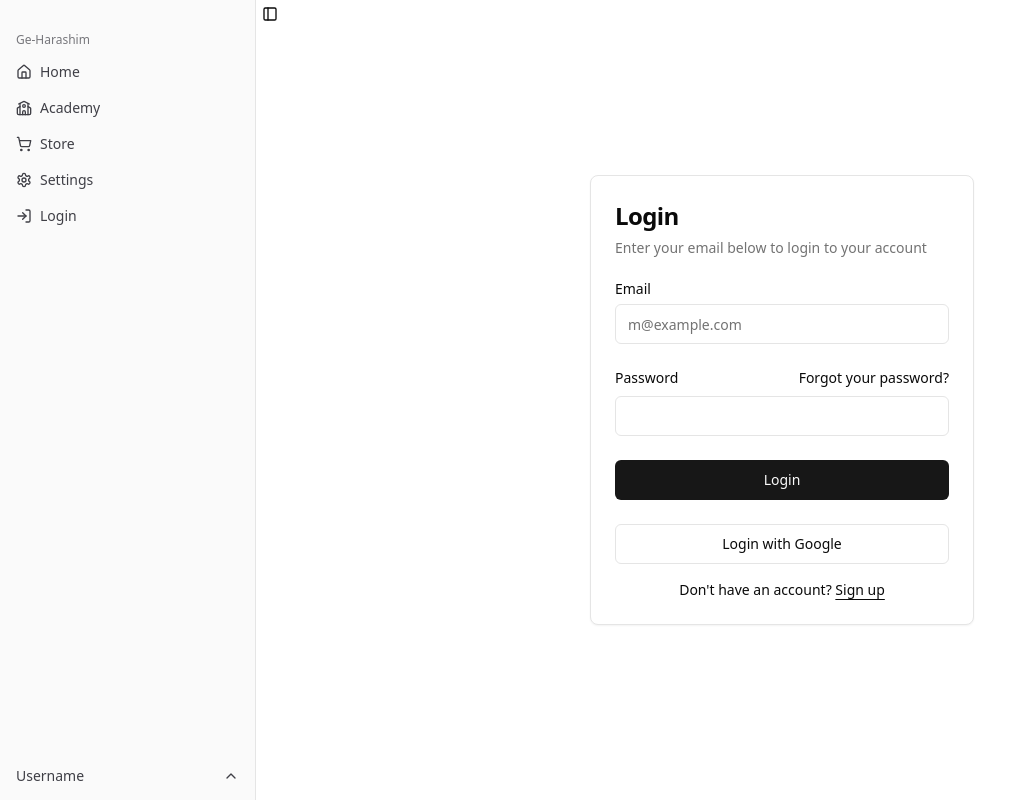
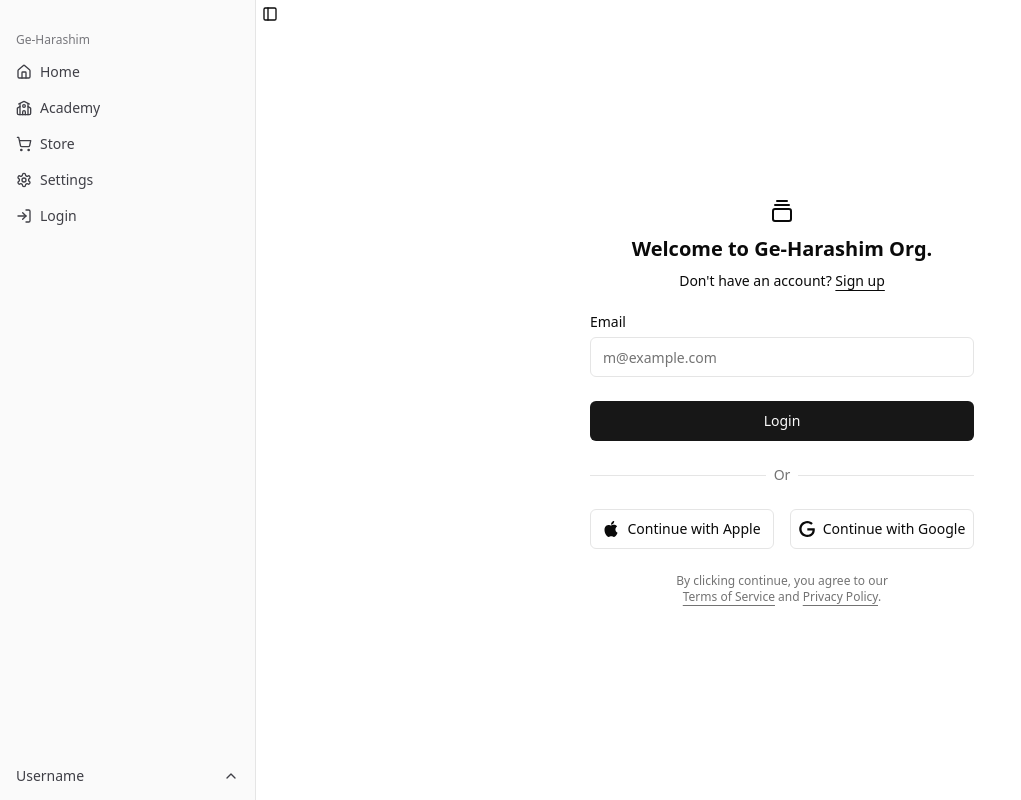
Before and after one commit to WashyKK/ui, a Next.js app: page /login in a window 1280 px wide. Shown: the whole page, without its empty margins (0-1021 px from the left). Built offline with nearby package versions, Linux system fonts and the light colour scheme.

Commit message:
change login page
Signed-off-by: WashingtonKK <washingtonkigan@gmail.com>

```diff
--- a/src/app/login/page.tsx
+++ b/src/app/login/page.tsx
@@ -1,8 +1,8 @@
 import { LoginForm } from "@/components/login-form"
 
-export default function Page() {
+export default function LoginPage() {
   return (
-    <div className="flex min-h-svh w-full items-center justify-center p-6 md:p-10">
+    <div className="flex min-h-svh flex-col items-center justify-center gap-6 bg-background p-6 md:p-10">
       <div className="w-full max-w-sm">
         <LoginForm />
       </div>
--- a/src/components/login-form.tsx
+++ b/src/components/login-form.tsx
@@ -1,12 +1,7 @@
+import { GalleryVerticalEnd } from "lucide-react"
+
 import { cn } from "@/lib/utils"
 import { Button } from "@/components/ui/button"
-import {
-  Card,
-  CardContent,
-  CardDescription,
-  CardHeader,
-  CardTitle,
-} from "@/components/ui/card"
 import { Input } from "@/components/ui/input"
 import { Label } from "@/components/ui/label"
 
@@ -16,15 +11,26 @@
 }: React.ComponentPropsWithoutRef<"div">) {
   return (
     <div className={cn("flex flex-col gap-6", className)} {...props}>
-      <Card>
-        <CardHeader>
-          <CardTitle className="text-2xl">Login</CardTitle>
-          <CardDescription>
-            Enter your email below to login to your account
-          </CardDescription>
-        </CardHeader>
-        <CardContent>
       <form>
+        <div className="flex flex-col gap-6">
+          <div className="flex flex-col items-center gap-2">
+            <a
+              href="#"
+              className="flex flex-col items-center gap-2 font-medium"
+            >
+              <div className="flex h-8 w-8 items-center justify-center rounded-md">
+                <GalleryVerticalEnd className="size-6" />
+              </div>
+              <span className="sr-only">Acme Inc.</span>
+            </a>
+            <h1 className="text-xl font-bold">Welcome to Ge-Harashim Org.</h1>
+            <div className="text-center text-sm">
+              Don&apos;t have an account?{" "}
+              <a href="#" className="underline underline-offset-4">
+                Sign up
+              </a>
+            </div>
+          </div>
           <div className="flex flex-col gap-6">
             <div className="grid gap-2">
               <Label htmlFor="email">Email</Label>
@@ -35,34 +41,41 @@
                 required
               />
             </div>
-              <div className="grid gap-2">
-                <div className="flex items-center">
-                  <Label htmlFor="password">Password</Label>
-                  <a
-                    href="#"
-                    className="ml-auto inline-block text-sm underline-offset-4 hover:underline"
-                  >
-                    Forgot your password?
-                  </a>
-                </div>
-                <Input id="password" type="password" required />
-              </div>
             <Button type="submit" className="w-full">
               Login
             </Button>
+          </div>
+          <div className="relative text-center text-sm after:absolute after:inset-0 after:top-1/2 after:z-0 after:flex after:items-center after:border-t after:border-border">
+            <span className="relative z-10 bg-background px-2 text-muted-foreground">
+              Or
+            </span>
+          </div>
+          <div className="grid gap-4 sm:grid-cols-2">
             <Button variant="outline" className="w-full">
-                Login with Google
+              <svg xmlns="http://www.w3.org/2000/svg" viewBox="0 0 24 24">
+                <path
+                  d="M12.152 6.896c-.948 0-2.415-1.078-3.96-1.04-2.04.027-3.91 1.183-4.961 3.014-2.117 3.675-.546 9.103 1.519 12.09 1.013 1.454 2.208 3.09 3.792 3.039 1.52-.065 2.09-.987 3.935-.987 1.831 0 2.35.987 3.96.948 1.637-.026 2.676-1.48 3.676-2.948 1.156-1.688 1.636-3.325 1.662-3.415-.039-.013-3.182-1.221-3.22-4.857-.026-3.04 2.48-4.494 2.597-4.559-1.429-2.09-3.623-2.324-4.39-2.376-2-.156-3.675 1.09-4.61 1.09zM15.53 3.83c.843-1.012 1.4-2.427 1.245-3.83-1.207.052-2.662.805-3.532 1.818-.78.896-1.454 2.338-1.273 3.714 1.338.104 2.715-.688 3.559-1.701"
+                  fill="currentColor"
+                />
+              </svg>
+              Continue with Apple
+            </Button>
+            <Button variant="outline" className="w-full">
+              <svg xmlns="http://www.w3.org/2000/svg" viewBox="0 0 24 24">
+                <path
+                  d="M12.48 10.92v3.28h7.84c-.24 1.84-.853 3.187-1.787 4.133-1.147 1.147-2.933 2.4-6.053 2.4-4.827 0-8.6-3.893-8.6-8.72s3.773-8.72 8.6-8.72c2.6 0 4.507 1.027 5.907 2.347l2.307-2.307C18.747 1.44 16.133 0 12.48 0 5.867 0 .307 5.387.307 12s5.56 12 12.173 12c3.573 0 6.267-1.173 8.373-3.36 2.16-2.16 2.84-5.213 2.84-7.667 0-.76-.053-1.467-.173-2.053H12.48z"
+                  fill="currentColor"
+                />
+              </svg>
+              Continue with Google
             </Button>
           </div>
-            <div className="mt-4 text-center text-sm">
-              Don&apos;t have an account?{" "}
-              <a href="#" className="underline underline-offset-4">
-                Sign up
-              </a>
         </div>
       </form>
-        </CardContent>
-      </Card>
+      <div className="text-balance text-center text-xs text-muted-foreground [&_a]:underline [&_a]:underline-offset-4 hover:[&_a]:text-primary  ">
+        By clicking continue, you agree to our <a href="#">Terms of Service</a>{" "}
+        and <a href="#">Privacy Policy</a>.
+      </div>
     </div>
   )
 }
```
Lines whose indentation alone changed are shown as unchanged.
